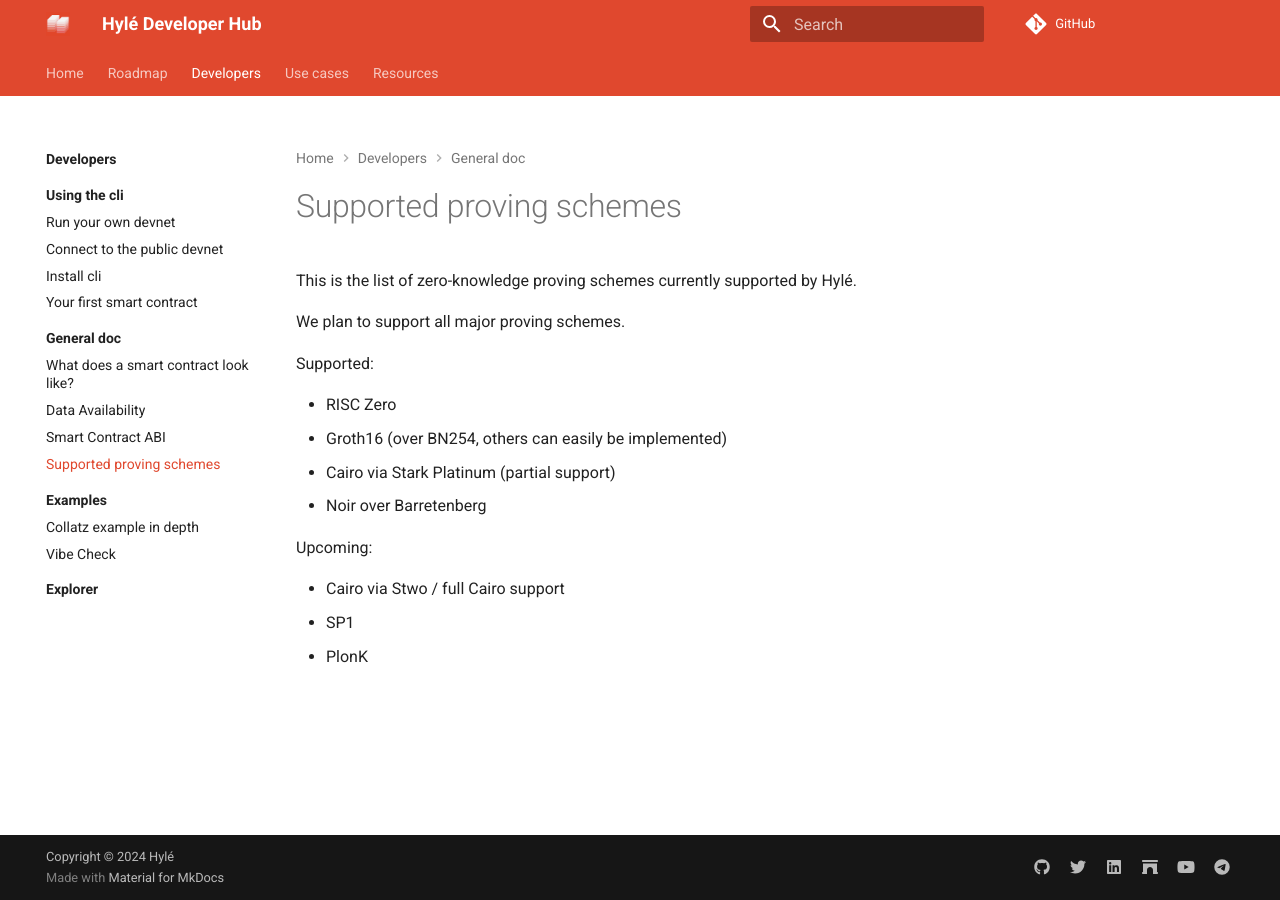
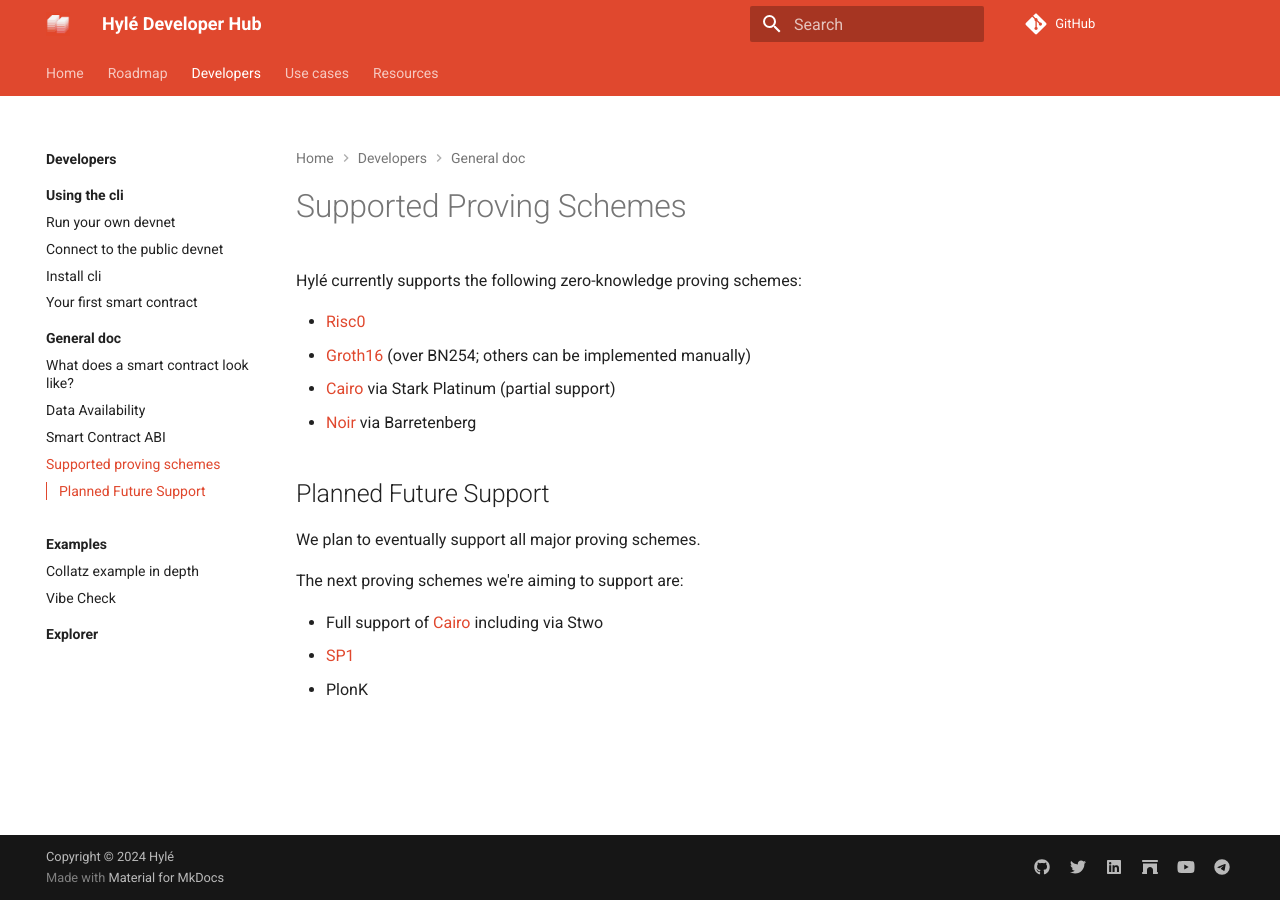
Before and after one commit to Hyle-org/devhub-hyle, an MkDocs documentation site: the page built from docs/developers/general-doc/supported-proving-schemes.md, in a window 1280 px wide. Built offline with MkDocs 1.6.1 and Material for MkDocs 9.7.7, drawn with Linux system fonts in a browser that asks for light colours; comment, search, counter and statistics services are not loaded.

Commit message:
cosmetic improvements to Supported proving schemes

```diff
--- a/docs/developers/general-doc/supported-proving-schemes.md
+++ b/docs/developers/general-doc/supported-proving-schemes.md
@@ -3,21 +3,21 @@
 description: The list of zero-knowledge proving schemes currently supported by Hylé.
 ---
 
-# Supported proving schemes
+# Supported Proving Schemes
 
-This is the list of zero-knowledge proving schemes currently supported by Hylé.
+Hylé currently supports the following zero-knowledge proving schemes:
 
-We plan to support all major proving schemes.
+- [Risc0](https://risc0.com/docs/)
+- [Groth16](https://github.com/arkworks-rs/groth16) (over BN254; others can be implemented manually)
+- [Cairo](https://www.cairo-lang.org/docs/) via Stark Platinum (partial support)
+- [Noir](https://noir-lang.org/docs/) via Barretenberg
 
-Supported:
+## Planned Future Support
 
-- RISC Zero
-- Groth16 (over BN254, others can easily be implemented)
-- Cairo via Stark Platinum (partial support)
-- Noir over Barretenberg
+We plan to eventually support all major proving schemes.
 
-Upcoming:
+The next proving schemes we're aiming to support are:
 
-- Cairo via Stwo / full Cairo support
-- SP1
+- Full support of [Cairo](https://www.cairo-lang.org/docs/) including via Stwo
+- [SP1](https://docs.succinct.xyz/docs/introduction)
 - PlonK
```
